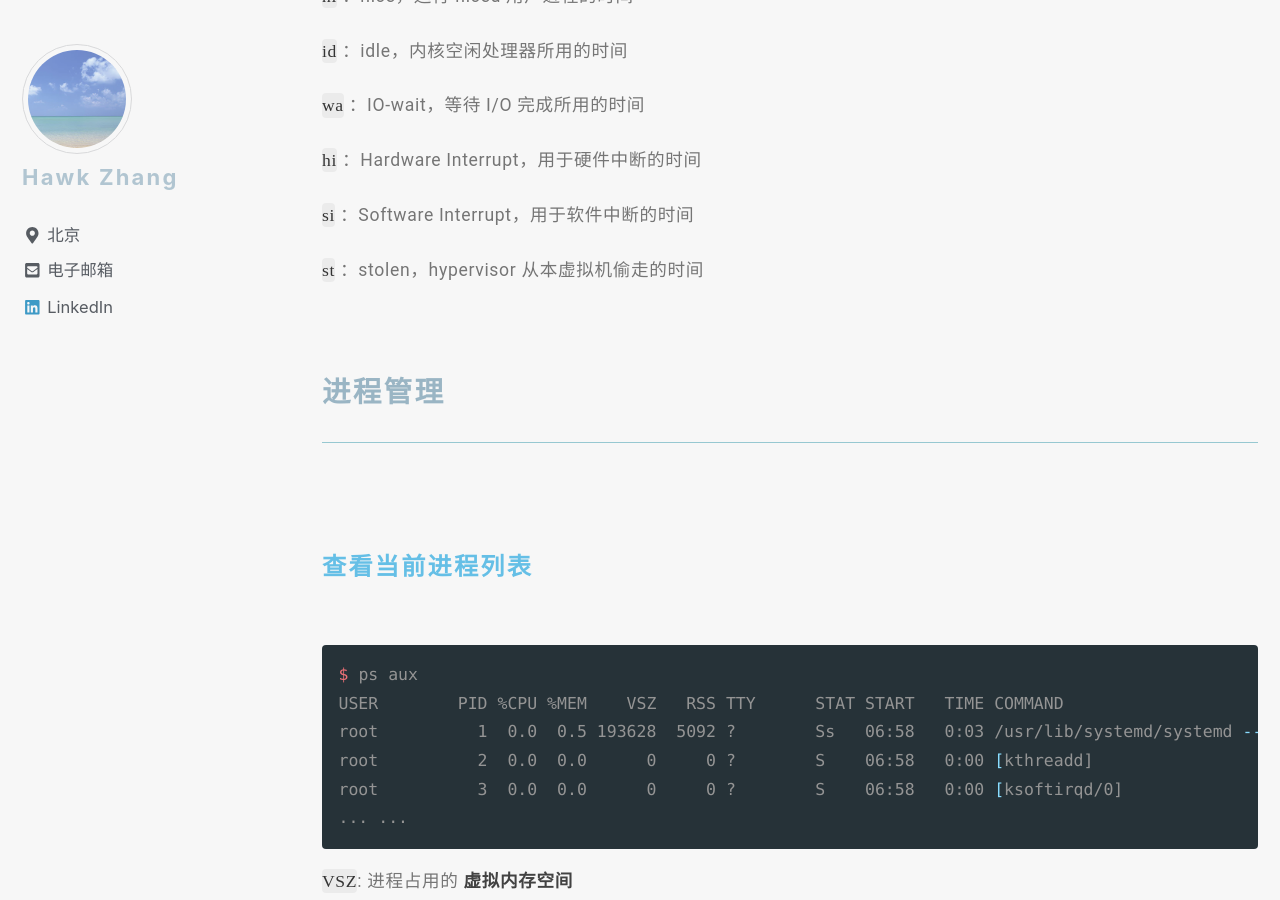
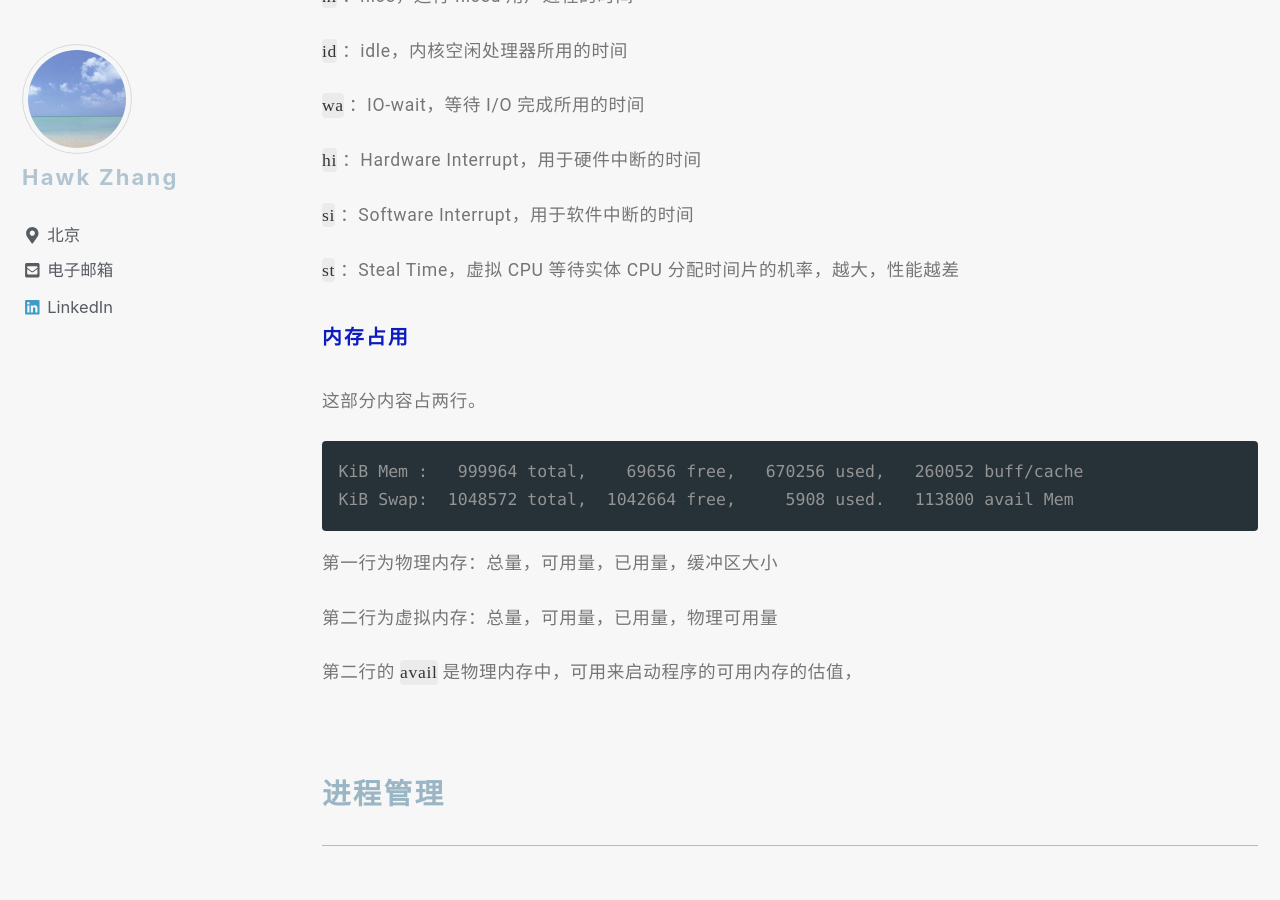
Before and after one commit to narru888/linotes_note, a Jekyll site: the page built from _posts/devop/2017-05-01-troubleshooting.md, in a window 1280 px wide and 900 px high, scrolled down 18584 px. Built offline with Jekyll 4.4.1, drawn with Linux system fonts in a browser that asks for light colours; nearby versions of some CDN libraries; a script that is not in the unit is left out.

Commit message:
update on 2018-08-24 17:00:01 CST

````diff
--- a/_posts/devop/2017-05-01-troubleshooting.md
+++ b/_posts/devop/2017-05-01-troubleshooting.md
@@ -807,11 +807,22 @@ Tasks: 173 total,   1 running, 172 sleeping,   0 stopped,   0 zombie
 
 `si` ：Software Interrupt，用于软件中断的时间
 
-`st` ：stolen，hypervisor 从本虚拟机偷走的时间
+`st` ：Steal Time，虚拟 CPU 等待实体 CPU 分配时间片的机率，越大，性能越差
 
+##### 内存占用
 
+这部分内容占两行。
 
+```
+KiB Mem :   999964 total,    69656 free,   670256 used,   260052 buff/cache
+KiB Swap:  1048572 total,  1042664 free,     5908 used.   113800 avail Mem
+```
 
+第一行为物理内存：总量，可用量，已用量，缓冲区大小
+
+第二行为虚拟内存：总量，可用量，已用量，物理可用量
+
+第二行的 `avail` 是物理内存中，可用来启动程序的可用内存的估值，
 
 
 
````
